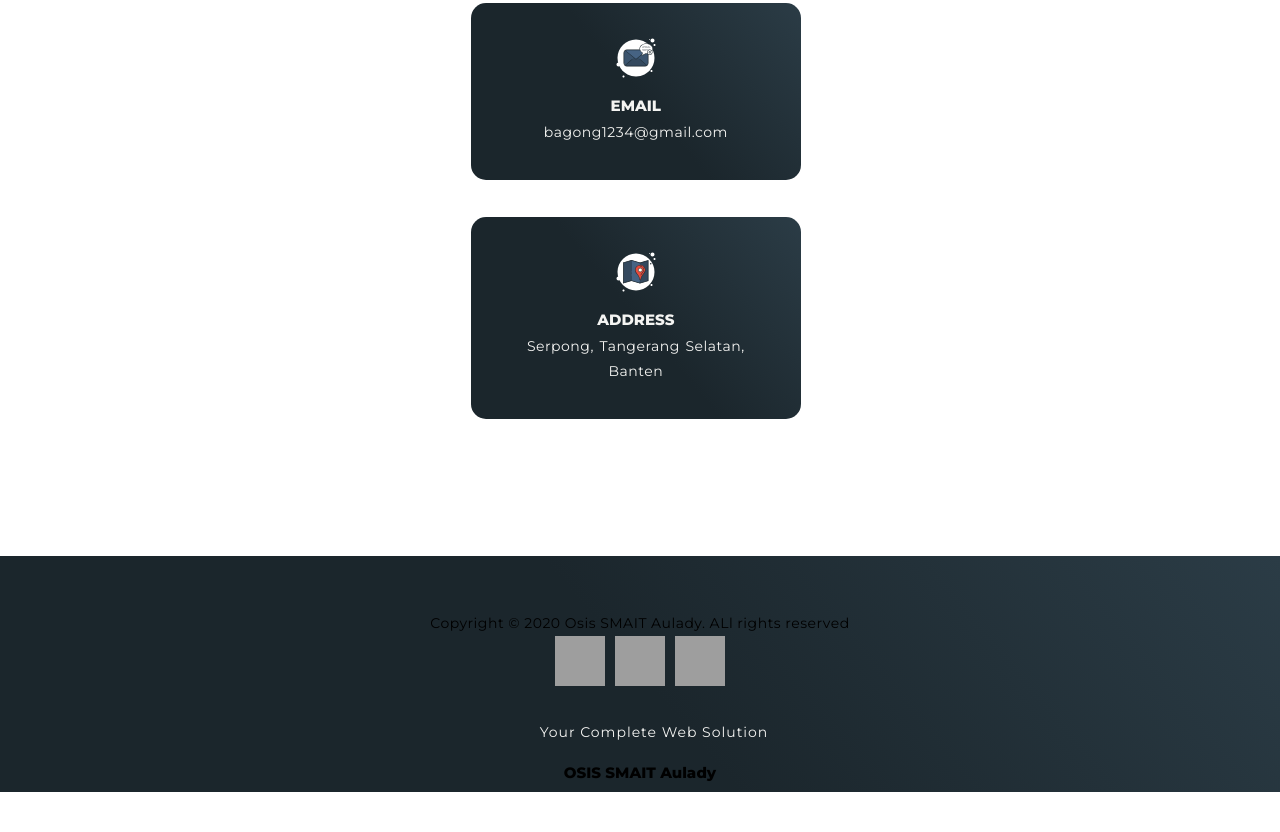
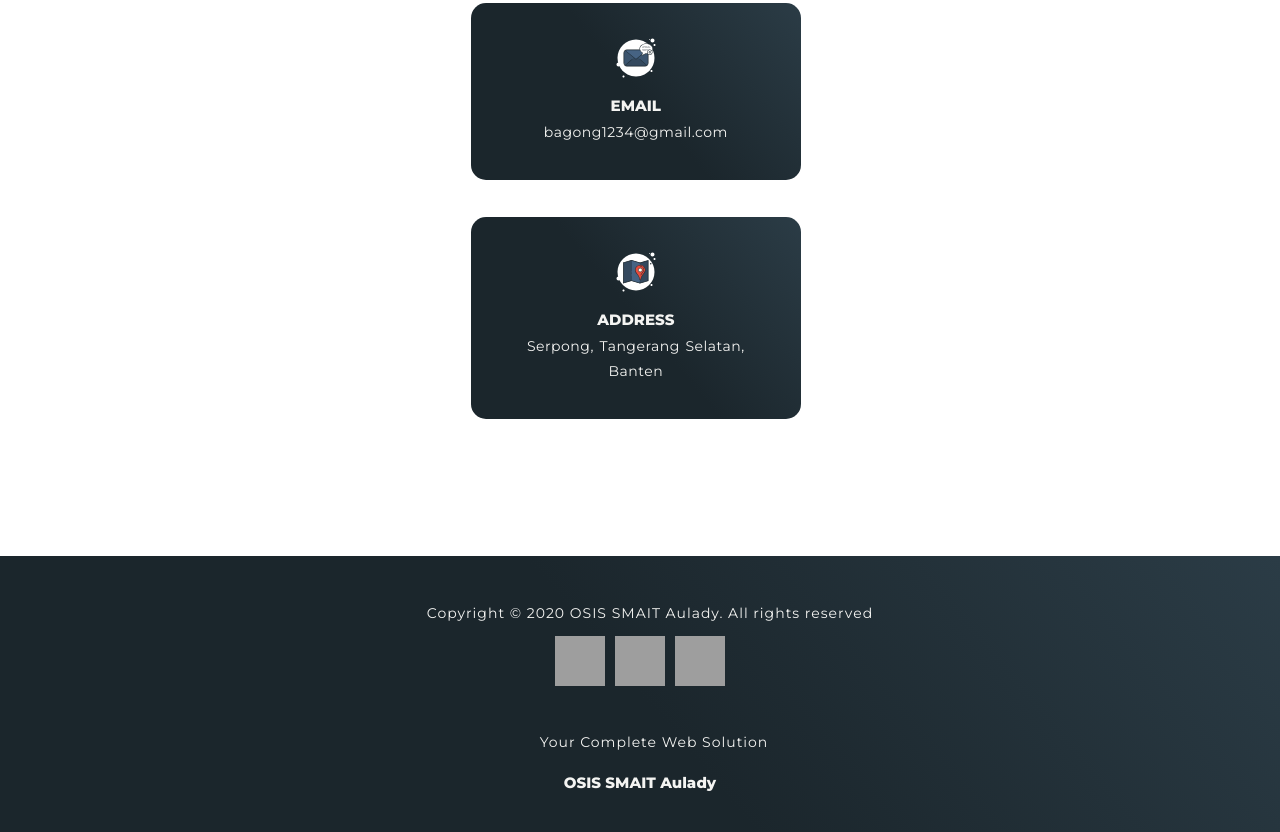
Before and after one commit to ezzeddinp/ezzeddinp, a plain HTML site: page VSCODE html/AuladyWeb.html in a window 1280 px wide. Shown: the part 7297-8129 px from the top of the page. Before the commit the page ends 8089 px from the top, so only its background shows below. Drawn offline with Linux system fonts and the light colour scheme; grey boxes are pictures that could not be loaded.

Commit message:
udah jadi tinggal modif-modif

```diff
--- a/VSCODE html/Aulady.css
+++ b/VSCODE html/Aulady.css
@@ -430,7 +430,7 @@ p {
     min-height: 100%;
     flex-direction: column-reverse;
     padding-top: 5em;
-    padding-bottom: 1em;
+    padding-bottom: 4em;
 }
 #footer h2 {
     color: #F4F4F2;
@@ -444,7 +444,7 @@ p {
 }
 #footer .social-icon {
     display: flex;
-    margin-bottom: 3em;
+    margin-bottom: 4em;
 }
 #footer .social-item {
     height: 50px;
@@ -457,6 +457,19 @@ p {
 }
 #footer .social-item:hover img {
     filter: grayscale(0)
+}
+#footer p {
+    color: #F4F4F2;
+    font-size: 1.4rem;
+    font-weight: 300;
+    letter-spacing: 0.1rem;
+    text-align: left;
+    margin-left: 20px;
+    line-height: 0.5rem;
+    margin-bottom: 20px;
+}
+#footer .brand h1 {
+    color: #F4F4F2;
 }
 /* End Footer Section */
 
--- a/VSCODE html/AuladyWeb.html
+++ b/VSCODE html/AuladyWeb.html
@@ -223,7 +223,7 @@
                     <a href="#"><img src="https://img.icons8.com/bubbles/100/000000/twitter.png"></a>
                 </div>
             </div>
-            <p>Copyright © 2020 Osis SMAIT Aulady. ALl rights reserved</p>
+            <p>Copyright © 2020 OSIS SMAIT Aulady. All rights reserved</p>
         </div>
     </section>
     <!-- End Footer -->
```
